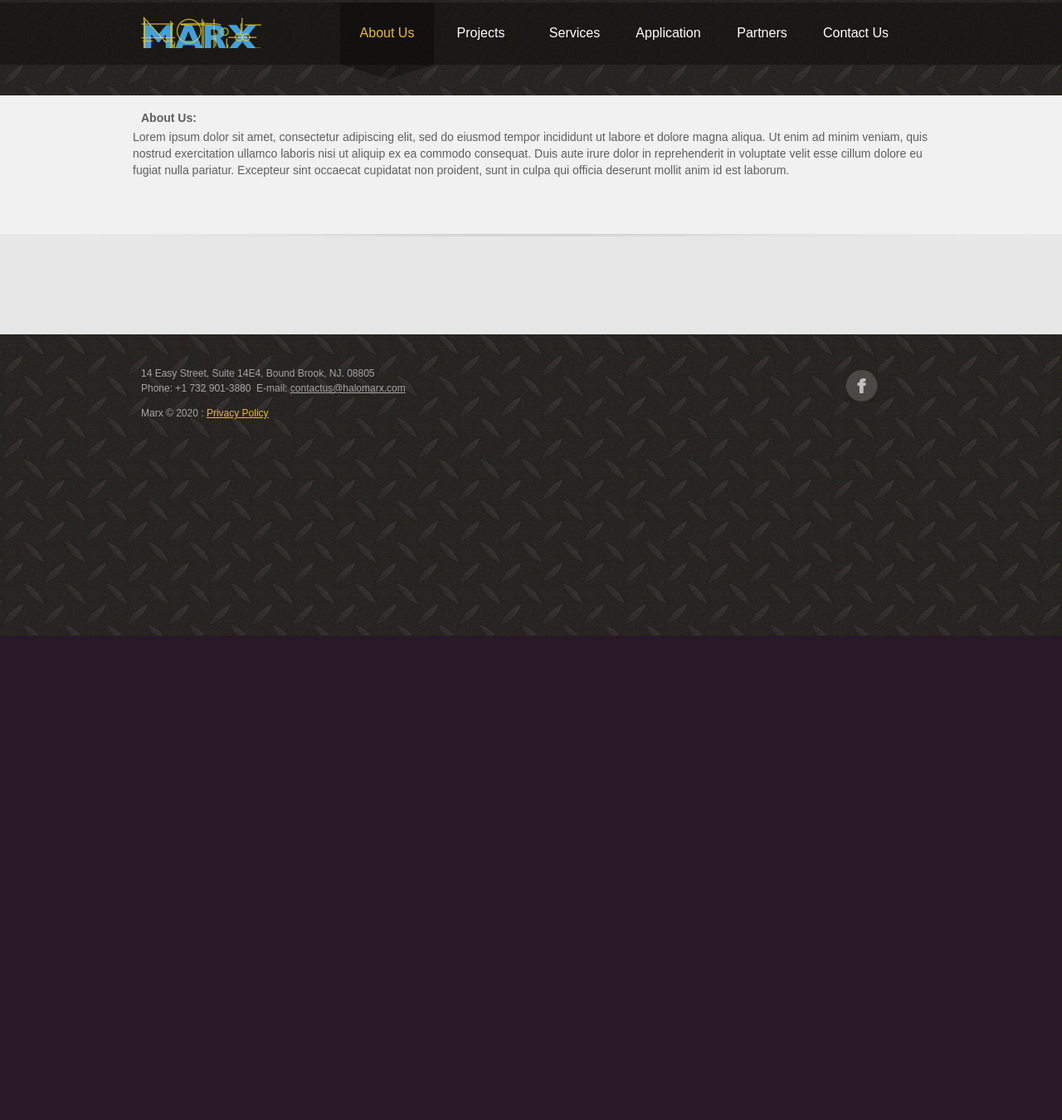
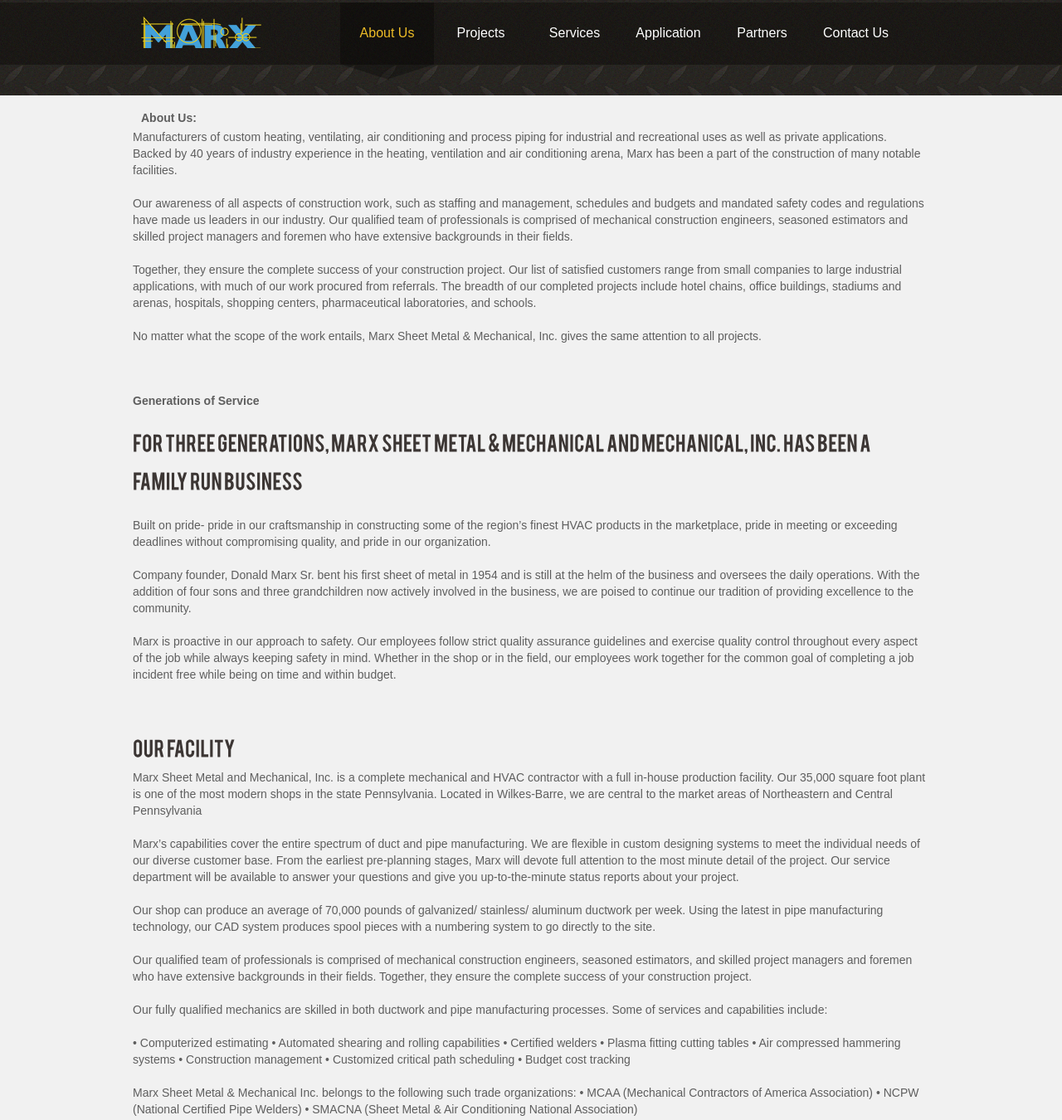
Before and after one commit to sqsandres/Halo, a plain HTML site: page aboutus.html in a window 1280 px wide. Shown: the part 34-1384 px from the top of the page at 83% size. Before the commit the page ends 800 px from the top, so only its background shows below. Drawn offline with Linux system fonts and the light colour scheme.

Commit message:
About us and Projects

```diff
--- a/aboutus.html
+++ b/aboutus.html
@@ -89,11 +89,101 @@
             </h1>
             <br />
             <br />
-            Lorem ipsum dolor sit amet, consectetur adipiscing elit, sed do eiusmod tempor incididunt ut labore et
-            dolore magna aliqua. Ut enim ad minim veniam, quis nostrud exercitation ullamco laboris nisi ut aliquip ex
-            ea commodo consequat. Duis aute irure dolor in reprehenderit in voluptate velit esse cillum dolore eu fugiat
-            nulla pariatur. Excepteur sint occaecat cupidatat non proident, sunt in culpa qui officia deserunt mollit
-            anim id est laborum.
+
+            <p>Manufacturers of custom heating, ventilating, air conditioning and process piping for industrial and
+                recreational uses as well as private applications.
+                <br />
+
+                Backed by 40 years of industry experience in the heating, ventilation and air conditioning arena,
+                Marx has been a part of the construction of many notable facilities.
+                <br />
+                <br />
+                Our awareness of all aspects of construction work, such as staffing and management,
+                schedules and budgets and mandated safety codes and regulations have made us leaders in our industry.
+
+                Our qualified team of professionals is comprised of mechanical construction engineers, seasoned
+                estimators and skilled project managers and foremen who have extensive backgrounds in their fields.
+                <br />
+                <br />
+                Together, they ensure the complete success of your construction project. Our list of satisfied
+                customers range from small companies to large industrial applications, with much of our work procured
+                from referrals. The breadth of our completed projects include hotel chains, office buildings, stadiums
+                and arenas, hospitals, shopping centers, pharmaceutical laboratories, and schools.
+                <br />
+                <br />
+                No matter what the scope of the work entails, Marx Sheet Metal & Mechanical, Inc.
+                gives the same attention to all projects.
+            </p>
+            <br />
+            <br />
+
+            <h2>Generations of Service</h2>
+            <br />
+
+            <h3>For three generations, Marx Sheet Metal & Mechanical and Mechanical, Inc. has been a
+                family run business
+            </h3>
+            <p></p>
+            Built on pride- pride in our craftsmanship in constructing some of the region’s finest HVAC
+            products in the marketplace, pride in meeting or exceeding deadlines without compromising quality,
+            and pride in our organization.
+            <br />
+            <br />
+            Company founder, Donald Marx Sr. bent his first sheet of metal in 1954 and is still at the
+            helm of the business and oversees the daily operations. With the addition of four sons and
+            three grandchildren now actively involved in the business, we are poised to continue our
+            tradition of providing excellence to the community.
+            <br />
+            <br />
+            <p> Marx is proactive in our approach to safety. Our employees follow strict quality assurance
+            guidelines and exercise quality control throughout every aspect of the job while always keeping
+            safety in mind. Whether in the shop or in the field, our employees work together for the common
+            goal of completing a job incident free while being on time and within budget. </p>
+            <br />
+            <br />
+
+
+        <h3>Our Facility</h3>
+        <p>Marx Sheet Metal and Mechanical, Inc. is a complete mechanical and HVAC contractor with a full in-house
+            production facility. Our 35,000 square foot plant is one of the most modern shops in the state Pennsylvania.
+            Located in Wilkes-Barre, we are central to the market areas of Northeastern and Central Pennsylvania
+            <br />
+            <br />
+            Marx’s capabilities cover the entire spectrum of duct and pipe manufacturing. We are flexible in
+            custom designing systems to meet the individual needs of our diverse customer base. From the earliest
+            pre-planning stages, Marx will devote full attention to the most minute detail of the project.
+            Our service department will be available to answer your questions and give you up-to-the-minute status
+            reports about your project.
+            <br />
+            <br />
+            Our shop can produce an average of 70,000 pounds of galvanized/ stainless/ aluminum ductwork per week.
+            Using the latest in pipe manufacturing technology, our CAD system produces spool pieces with a numbering
+            system to go directly to the site.
+            <br />
+            <br />
+            Our qualified team of professionals is comprised of mechanical construction engineers, seasoned estimators,
+            and skilled project managers and foremen who have extensive backgrounds in their fields. Together, they
+            ensure the complete success of your construction project.
+            <br />
+            <br />
+            Our fully qualified mechanics are skilled in both ductwork and pipe manufacturing processes.
+            Some of services and capabilities include:
+            <br />
+            <br />
+            • Computerized estimating
+            • Automated shearing and rolling capabilities
+            • Certified welders
+            • Plasma fitting cutting tables
+            • Air compressed hammering systems
+            • Construction management
+            • Customized critical path scheduling
+            • Budget cost tracking
+            <br />
+            <br />
+            Marx Sheet Metal & Mechanical Inc. belongs to the following such trade organizations:
+            • MCAA (Mechanical Contractors of America Association)
+            • NCPW (National Certified Pipe Welders)
+            • SMACNA (Sheet Metal & Air Conditioning National Association)</p>
         </div>
     </section>
     <!--==============================aside===============================-->
```
Also changed, not shown: projects.html (+14 -5 lines).
